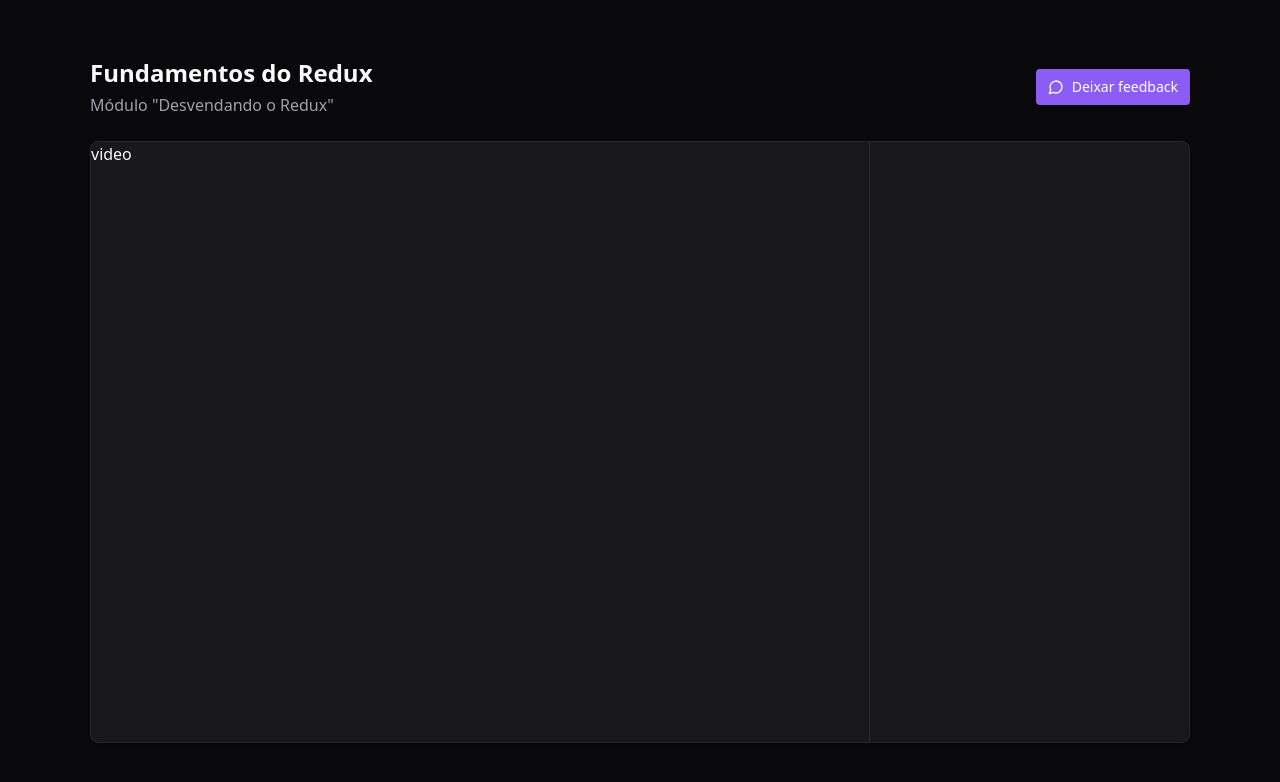
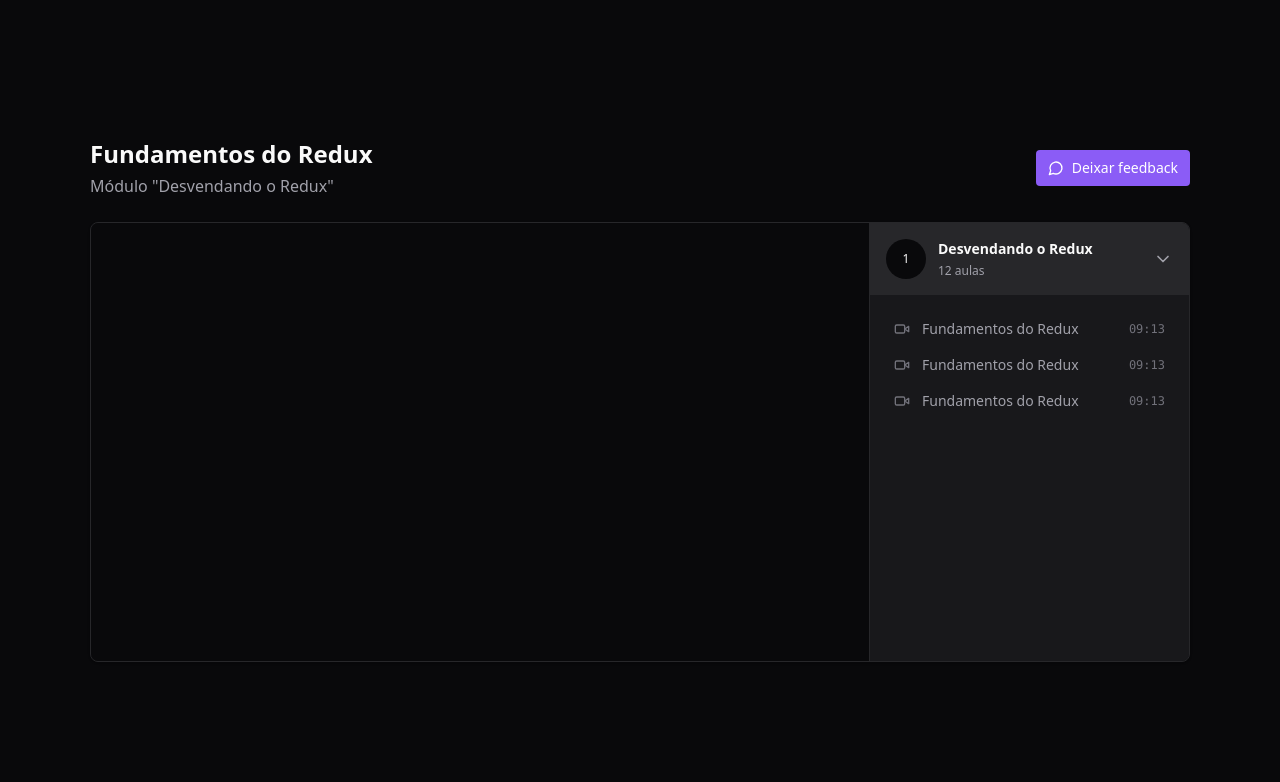
Before and after one commit to yuri-ruas/ignite-redux-zustand, a React (Vite) app: page / in a window 1280 px wide. Shown: the top 782 px of the page. Built offline with nearby package versions, Linux system fonts and the light colour scheme.

Commit message:
interface da aplicação: ui dos módulos e player

```diff
--- a/package.json
+++ b/package.json
@@ -14,6 +14,7 @@
     "lucide-react": "^0.294.0",
     "react": "^18.2.0",
     "react-dom": "^18.2.0",
+    "react-player": "^2.13.0",
     "react-redux": "^9.0.2"
   },
   "devDependencies": {
--- a/src/pages/Player.tsx
+++ b/src/pages/Player.tsx
@@ -1,4 +1,5 @@
-import { MessageCircle } from 'lucide-react'
+import { ChevronDown, MessageCircle, Video } from 'lucide-react'
+import ReactPlayer from 'react-player'
 
 export function Player() {
   return (
@@ -17,9 +18,51 @@
         </div>
 
         <main className="relative flex overflow-hidden rounded-lg border border-zinc-800 bg-zinc-900 shadow">
-          <div className="flex-1">video</div>
+          <div className="flex-1">
+            <div className="w-full bg-zinc-950 aspect-video">
+              <ReactPlayer
+                width="100%"
+                height="100%"
+                controls
+                url="https://www.youtube.com/watch?v=rKlSwDAWpy4"
+              />
+            </div>
+          </div>
 
-          <aside className="w-80 border-l border-zinc-800 bg-zinc-900 h-[600px]"></aside>
+          <aside className="w-80 border-l border-zinc-800 bg-zinc-900">
+            <div className="">
+              <button className=" flex w-full items-center gap-3 bg-zinc-800 p-4">
+                <div className="flex h-10 w-10 rounded-full items-center justify-center bg-zinc-950 text-xs">1</div>
+
+                <div className="flex flex-col gap-1 text-left">
+                  <strong className="text-sm">Desvendando o Redux</strong>
+                  <span className="text-xs text-zinc-400">12 aulas</span>
+                </div>
+
+                <ChevronDown className="w-5 h-5 ml-auto text-zinc-400" />
+              </button>
+
+              <nav className="relative flex flex-col gap-4 p-6">
+              <button className="flex items-center gap-3 text-sm text-zinc-400">
+                  <Video className="w-4 h-4 text-zinc-500" />
+                  <span>Fundamentos do Redux</span>
+                  <span className="ml-auto font-mono text-xs text-zinc-500">09:13</span>
+                </button>
+
+                <button className="flex items-center gap-3 text-sm text-zinc-400">
+                  <Video className="w-4 h-4 text-zinc-500" />
+                  <span>Fundamentos do Redux</span>
+                  <span className="ml-auto font-mono text-xs text-zinc-500">09:13</span>
+                </button>
+
+                <button className="flex items-center gap-3 text-sm text-zinc-400">
+                  <Video className="w-4 h-4 text-zinc-500" />
+                  <span>Fundamentos do Redux</span>
+                  <span className="ml-auto font-mono text-xs text-zinc-500">09:13</span>
+                </button>
+              </nav>
+            </div>
+          </aside>
         </main>
       </div>
     </div>
```
Also changed, not shown: 1 other file (tests, documents, lock files or other folders).
